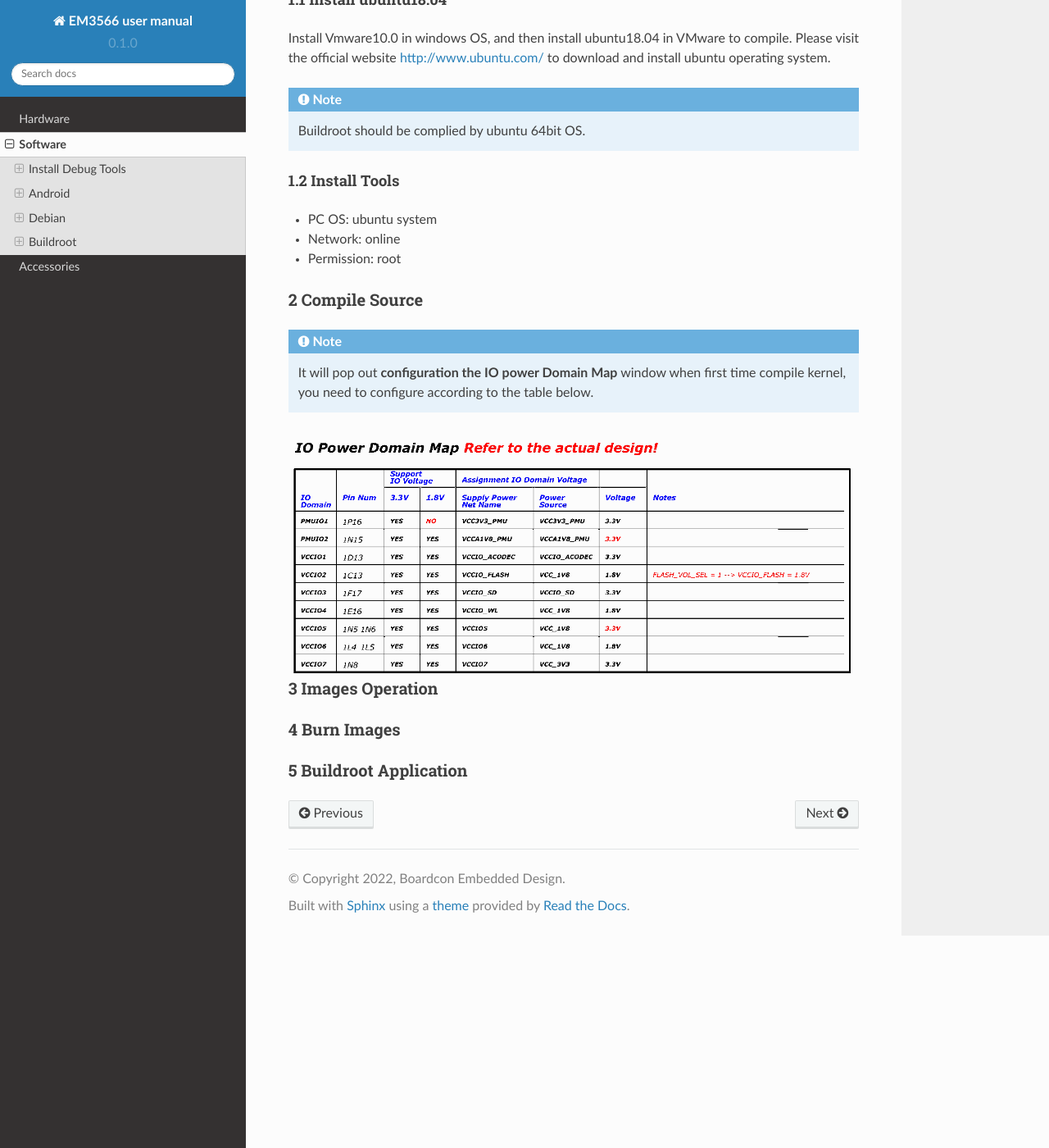
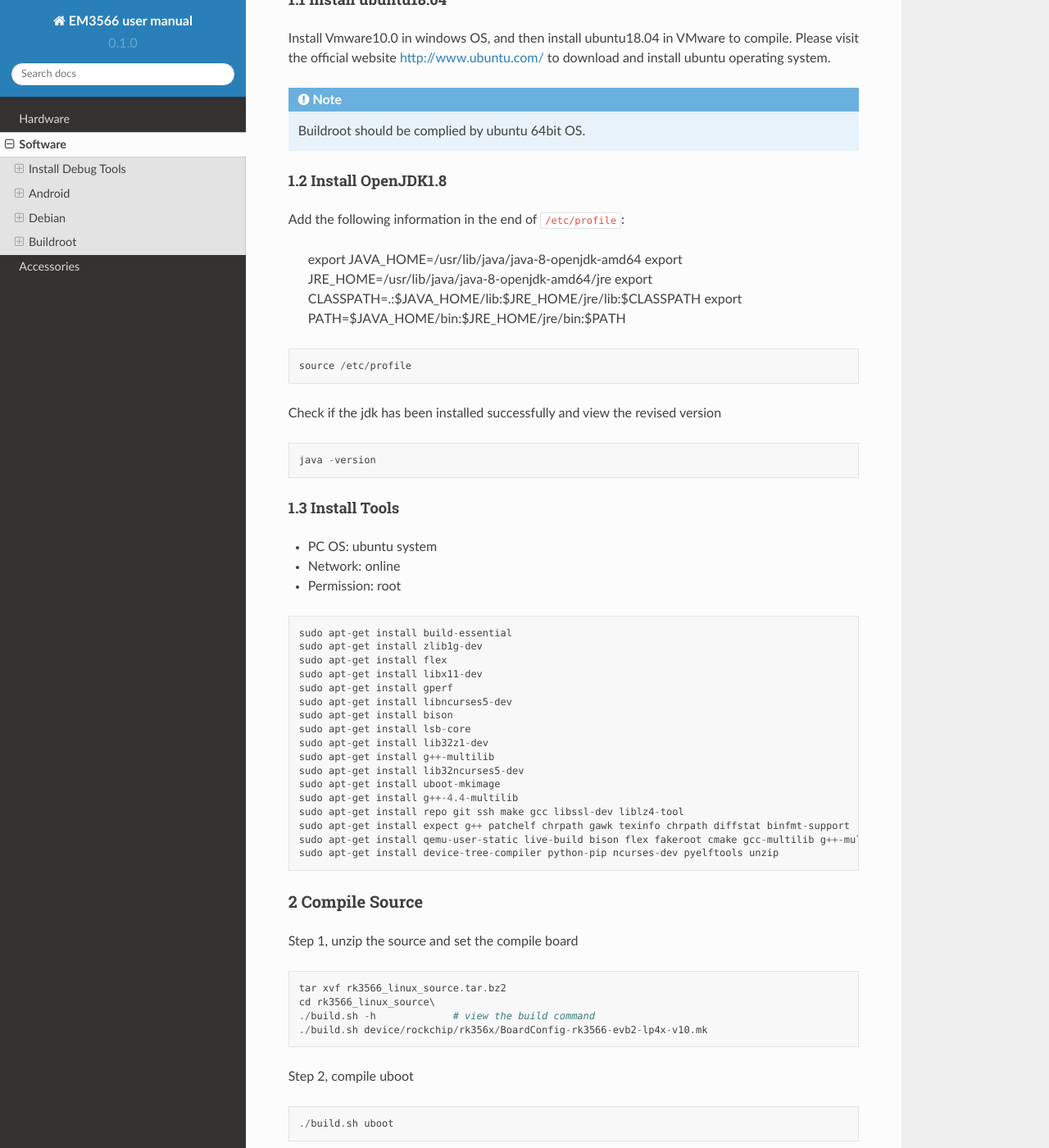
Before and after one commit to boardcon/EM3566, a Sphinx documentation site: the page built from docs/source/software.rst, in a window 1280 px wide and 1400 px high, scrolled down 51848 px. Shown: the whole window at 82% size. Built offline with Sphinx 7.4.7 and the Read the Docs theme 2.0.0, drawn with Linux system fonts in a browser that asks for light colours; some of the changed text lies outside the part shown.

Commit message:
Update software.rst

```diff
--- a/docs/source/software.rst
+++ b/docs/source/software.rst
@@ -1054,16 +1054,79 @@ official website http://www.ubuntu.com/ to download and install ubuntu operating
 
   Buildroot should be complied by ubuntu 64bit OS.
 
-1.2 Install Tools
+1.2 Install OpenJDK1.8
+^^^^^^^^^^^^^^^^^^^^^^^^
+
+.. code-block::
+  sudo mkdir /usr/lib/java
+  sudo tar zxvf java-8-openjdk-amd64.tar.gz –C /usr/lib/java/
+
+Add the following information in the end of :file:`/etc/profile`:
+
+ export JAVA_HOME=/usr/lib/java/java-8-openjdk-amd64
+ export JRE_HOME=/usr/lib/java/java-8-openjdk-amd64/jre
+ export CLASSPATH=.:$JAVA_HOME/lib:$JRE_HOME/jre/lib:$CLASSPATH
+ export PATH=$JAVA_HOME/bin:$JRE_HOME/jre/bin:$PATH
+
+.. code-block::
+
+  source /etc/profile
+
+Check if the jdk has been installed successfully and view the revised version
+
+.. code-block::
+
+   java -version
+
+1.3 Install Tools
 ^^^^^^^^^^^^^^^^^
 
 * PC OS: ubuntu system
 * Network: online
 * Permission: root
 
+.. code-block::
+
+  sudo apt-get install build-essential
+  sudo apt-get install zlib1g-dev
+  sudo apt-get install flex
+  sudo apt-get install libx11-dev
+  sudo apt-get install gperf
+  sudo apt-get install libncurses5-dev
+  sudo apt-get install bison
+  sudo apt-get install lsb-core
+  sudo apt-get install lib32z1-dev
+  sudo apt-get install g++-multilib
+  sudo apt-get install lib32ncurses5-dev
+  sudo apt-get install uboot-mkimage
+  sudo apt-get install g++-4.4-multilib
+  sudo apt-get install repo git ssh make gcc libssl-dev liblz4-tool
+  sudo apt-get install expect g++ patchelf chrpath gawk texinfo chrpath diffstat binfmt-support
+  sudo apt-get install qemu-user-static live-build bison flex fakeroot cmake gcc-multilib g++-multilib
+  sudo apt-get install device-tree-compiler python-pip ncurses-dev pyelftools unzip
+
 2 Compile Source
 -----------------
 
+Step 1, unzip the source and set the compile board
+
+.. code-block::
+
+  tar xvf rk3566_linux_source.tar.bz2
+  cd rk3566_linux_source\
+  ./build.sh -h             # view the build command
+  ./build.sh device/rockchip/rk356x/BoardConfig-rk3566-evb2-lp4x-v10.mk
+
+Step 2, compile uboot
+
+.. code-block::
+
+  ./build.sh uboot
+
+Step 3, compile the kernel
+
+.. code-block::
+   ./build.sh kernel
 
 .. note::
  It will pop out **configuration the IO power Domain Map** window when first time compile kernel, you need to configure according to the table below.
@@ -1071,6 +1134,38 @@ official website http://www.ubuntu.com/ to download and install ubuntu operating
 .. figure:: ./image/IO-power-Domain-Map.png
    :align: center
    :alt: IO-power-Domain-Map
+
+**kernel.img, resource.img and boot.img** are generated in :file:`rk3566_linux_source/kernel`
+
+Step 4, compile recovery
+
+.. code-block::
+
+   ./build.sh recovery
+
+Step 5, compile buildroot
+
+.. code-block::
+
+   ./build.sh buildroot
+   # or
+   ./build.sh rootfs
+
+Step 6, Generated image file
+
+.. code-block::
+
+  ./mkfirmware.sh
+  cd rockdev
+  ls
+
+Images are generated in current directory.
+
+After compilation, execute the follow command to clean the build.
+
+.. code-block::
+
+  ./build.sh cleanall
 
 3 Images Operation
 -------------------
```
Also changed, not shown: other parts of docs/source/software.rst (+2 -2 lines).
